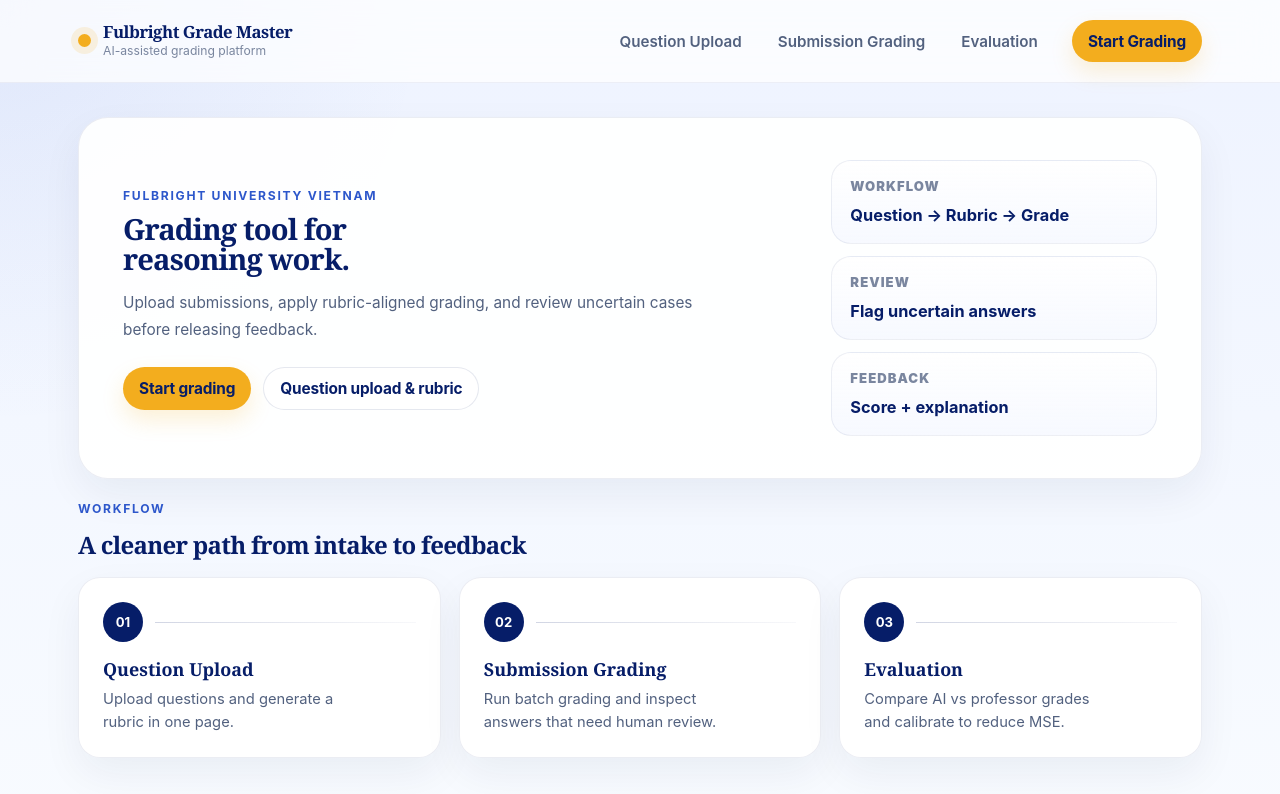
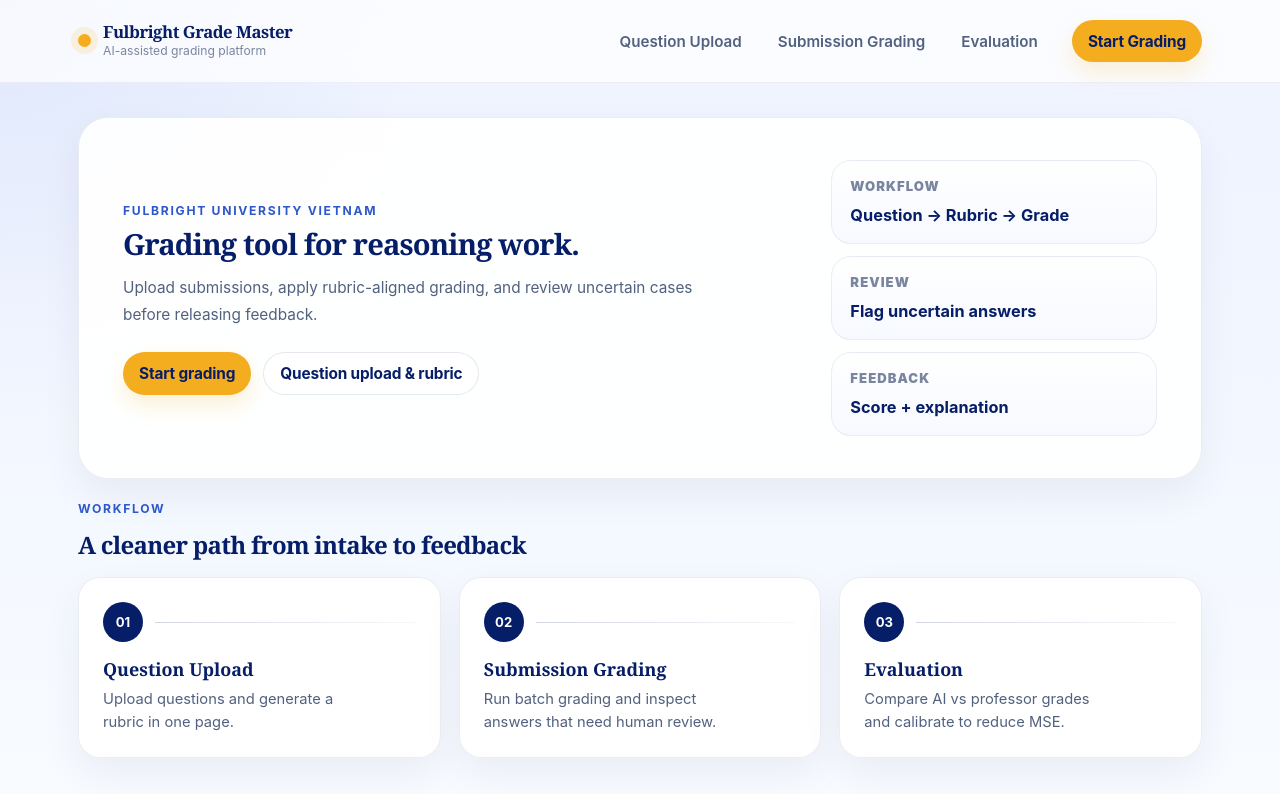
Before and after one commit to melanieyes/grading-tool, a React (Vite) app in the folder frontend/: page / in a window 1280 px wide. Shown: the top 794 px of the page. Built offline with nearby package versions, Linux system fonts and the light colour scheme; no server answers.

Commit message:
update title

```diff
--- a/frontend/src/pages/EvaluationPage.tsx
+++ b/frontend/src/pages/EvaluationPage.tsx
@@ -575,7 +575,7 @@
                 type="password"
                 value={geminiKey}
                 onChange={(e) => setGeminiKey(e.target.value)}
-                placeholder="GEMINI_API_KEY"
+                placeholder="API_KEY"
               />
             </label>
           </div>
--- a/frontend/src/pages/HomePage.tsx
+++ b/frontend/src/pages/HomePage.tsx
@@ -7,9 +7,7 @@
         <div className="hero-left">
           <p className="eyebrow">Fulbright University Vietnam</p>
 
-          <h1 className="hero-title">
-            Grading tool for reasoning work.
-          </h1>
+          <h1 className="hero-title" style={{ whiteSpace: 'nowrap' }}>Grading tool for reasoning work.</h1>
 
           <p className="hero-copy">
             Upload submissions, apply rubric-aligned grading, and review uncertain cases before releasing feedback.
```
